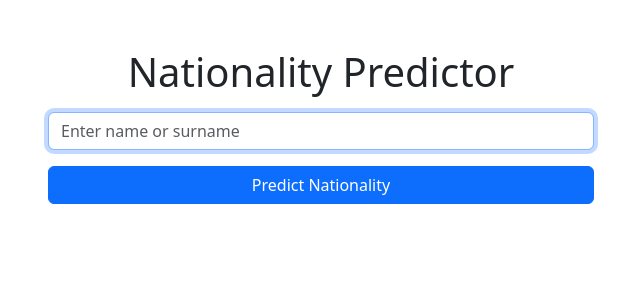
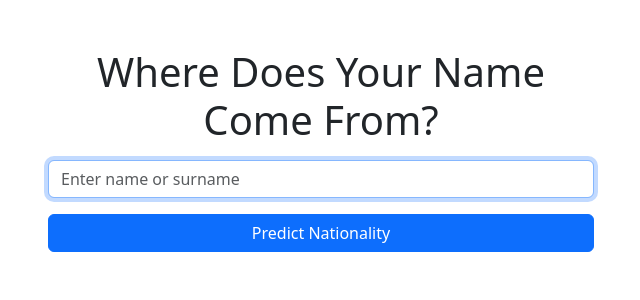
Before and after one commit to Pav85/nationality-predicting-app, a React (Create React App) app: page / in a window 1280 px wide. Shown: the top 300 px of the page, without its empty margins (319-959 px from the left). Built offline with nearby package versions, Linux system fonts and the light colour scheme.

Commit message:
Update App.js

```diff
--- a/src/App.js
+++ b/src/App.js
@@ -85,7 +85,7 @@ function App() {
     <Container className="mt-5">
       <Row className="justify-content-md-center">
         <Col md={6}>
-          <h1 className="text-center mb-3">Nationality Predictor</h1>
+          <h1 className="text-center mb-3">Where Does Your Name Come From?</h1>
           <Form>
             <Form.Group controlId="formName">
               <Form.Control
```
